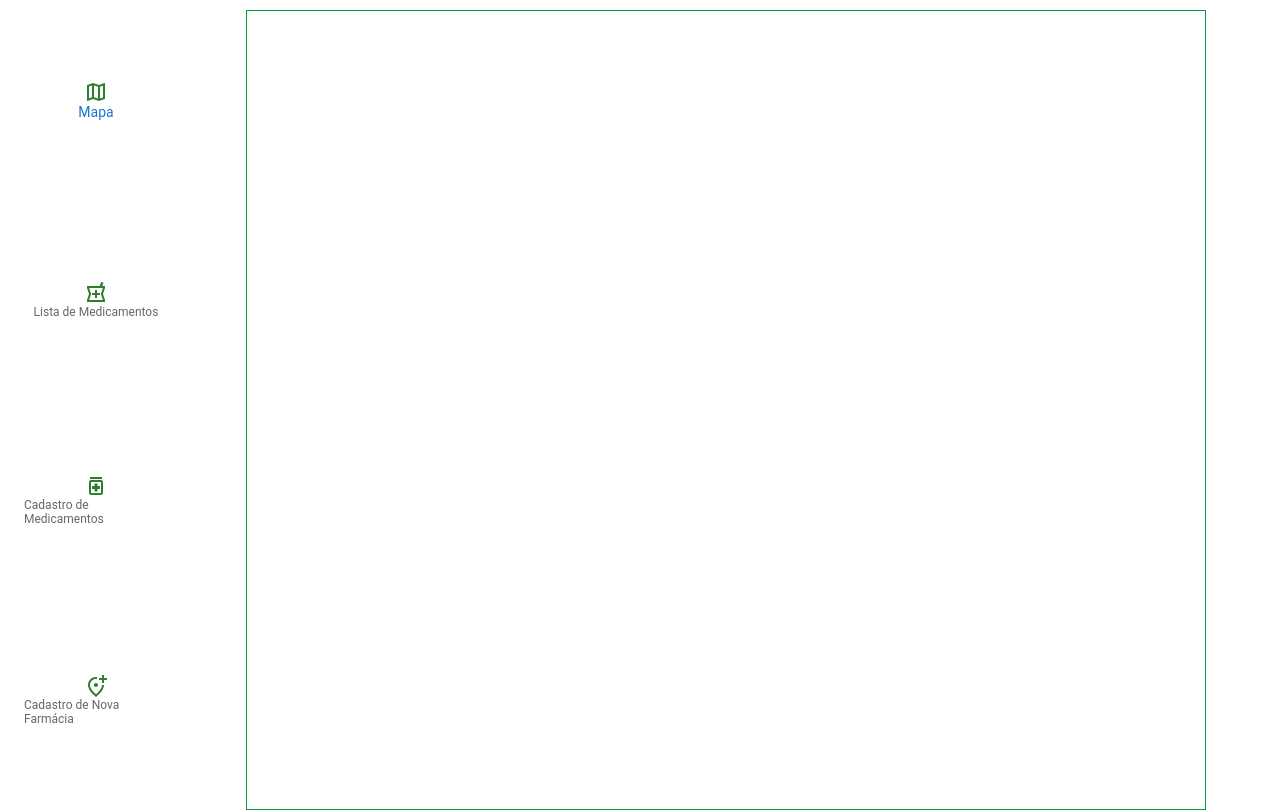
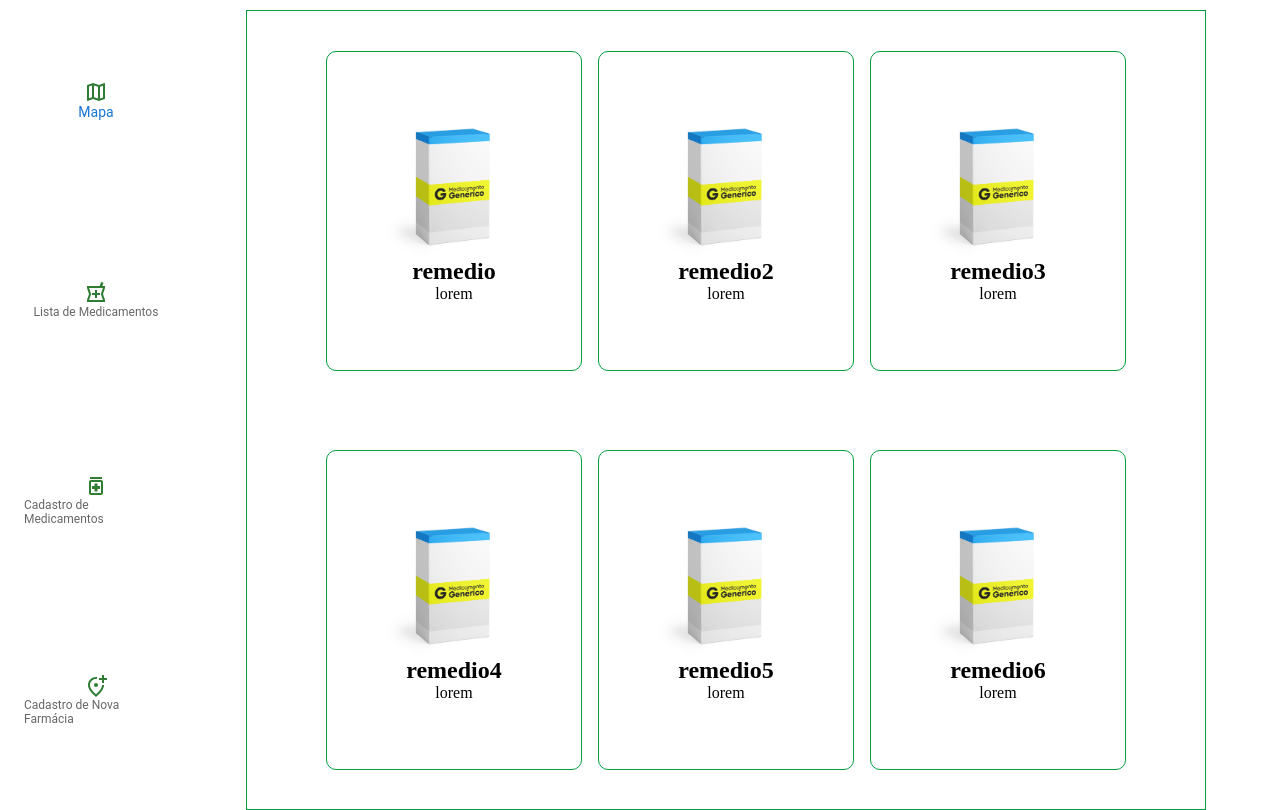
Before and after one commit to jaderm1/Medication-Management, a React (Vite) app: page /medication-list in a window 1280 px wide. Built offline with nearby package versions, Linux system fonts and the light colour scheme.

Commit message:
Card component created

```diff
--- /dev/null
+++ b/src/components/Card/index.jsx
@@ -0,0 +1,29 @@
+import styled from "styled-components"
+import MedicationIMG from "../../assets/generico-otc.jpg"
+
+
+function CardStyled (props) {
+ const Card = styled.div`
+  width: 20vw;
+  height: 40vh;
+  border: 1px solid #009e3d;
+  border-radius: 10px;
+  display: flex;
+  flex-direction: column;
+  align-items: center;
+  justify-content: center;
+  margin: 1vh;
+
+
+
+ `
+
+    return (
+        <Card>
+          <img src={MedicationIMG} width="150vw" alt="imagem de uma caixa de remédio" />
+            <h2>{props.title}</h2>
+            <p>{props.description}</p>
+        </Card>
+    )
+}
+export { CardStyled }
--- a/src/components/Main/index.jsx
+++ b/src/components/Main/index.jsx
@@ -12,6 +12,7 @@ transform: translate(60%, -50%);
 display: flex;
 align-items: center;
 justify-content: center;
+flex-wrap: wrap;
 
 
 
--- a/src/pages/medication-list.jsx
+++ b/src/pages/medication-list.jsx
@@ -1,5 +1,6 @@
 import { Menu } from "../components/Menu";
 import { MainStyled } from "../components/Main";
+import {CardStyled} from "../components/Card";
 
 
 
@@ -9,6 +10,15 @@ function MedicationList(){
 
             <Menu/>
               <MainStyled>
+                <CardStyled title="remedio" description="lorem"/>
+                <CardStyled title="remedio2" description="lorem"/>
+                <CardStyled title="remedio3" description="lorem"/>
+                <CardStyled title="remedio4" description="lorem"/>
+                <CardStyled title="remedio5" description="lorem"/>
+                <CardStyled title="remedio6" description="lorem"/>
+
+
+
             </MainStyled>
         </>
     )
```
Also changed, not shown: src/assets/generico-otc.jpg (added).
